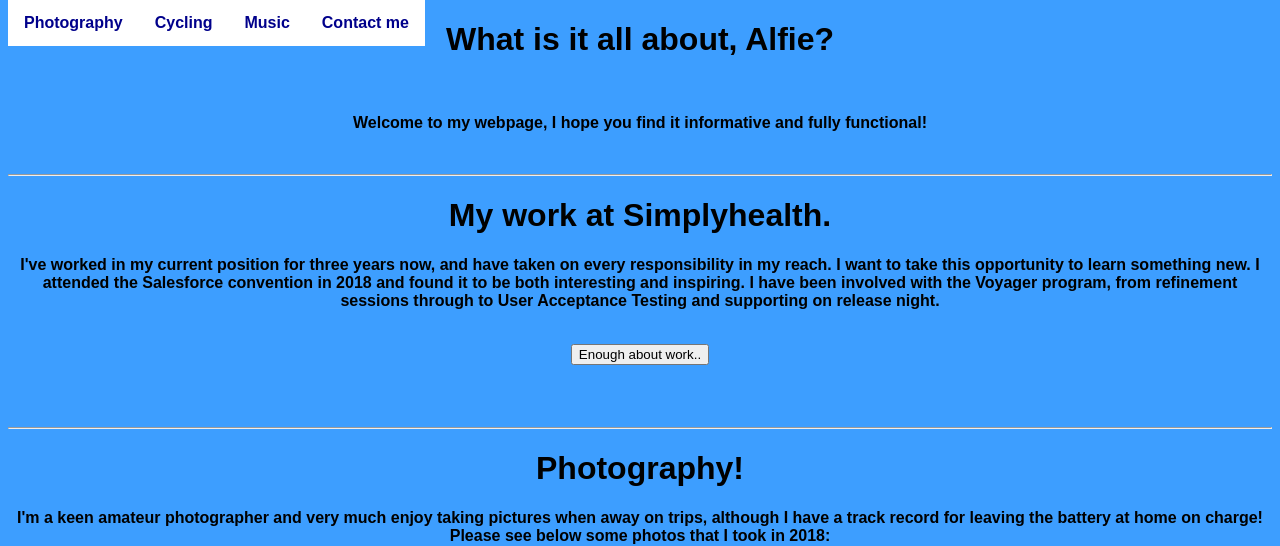
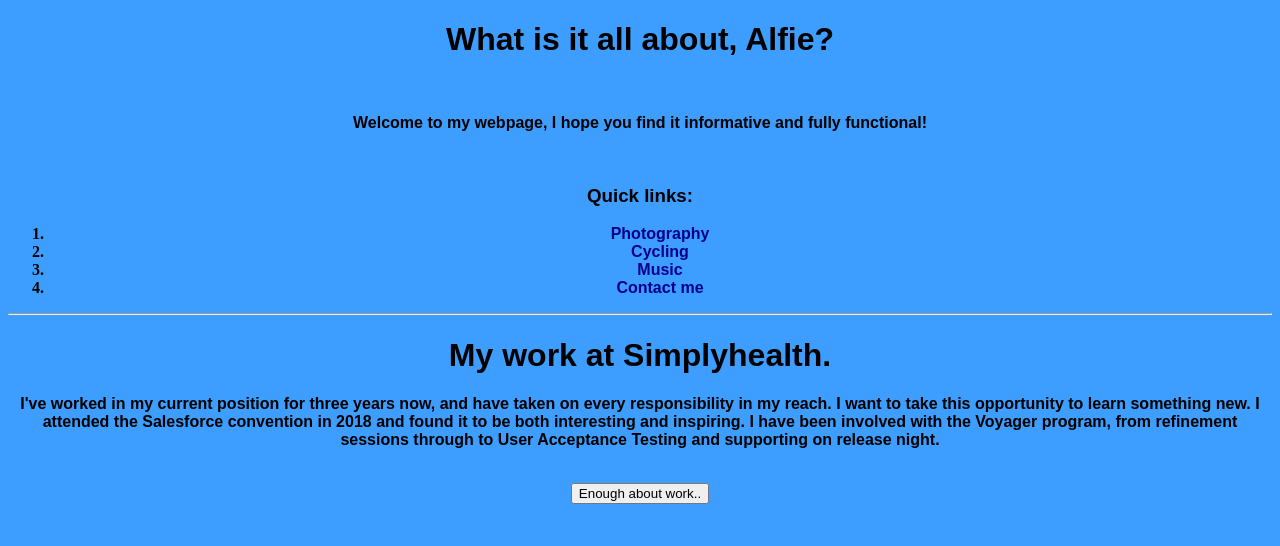
Before and after one commit to jamespegg/Alfsilvester.github.io, a plain HTML site: page index.html in a window 1280 px wide. Shown: the top 546 px of the page. Drawn offline with Linux system fonts and the light colour scheme.

Commit message:
remove navigation

```diff
--- a/index.html
+++ b/index.html
@@ -6,7 +6,6 @@ body {background-color:rgb(61, 158, 255)}
 body {
 text-align: center; /* Center align for IE */
 }
-
 .wrapper {
 margin: 0 auto; /* Center align for Good browsers like Firefox, Opera, Netscape */
 text-align: left;
@@ -41,41 +40,17 @@ text-decoration: underline}
 img {
 width:600px;
 height:400px}
-ol {
-list-style-type: none;
-position: fixed;
-top: 0;
-margin: 0;
-padding: 0;
-overflow: hidden;
-background-color: rgb(255, 255, 255);
-}
-
-li {
-  float: left;
-}
-
-li a {
-  display: block;
-  color: white;
-  text-align: center;
-  padding: 14px 16px;
-  text-decoration: none;
-}
-
-li a:hover {
-  background-color: #111;
-}
 </style>
 </head>
 <h1 style="Color:black" title="Welcome to my webpage"> What is it all about, Alfie?</h1>
 <br>
 <p> <b> Welcome to my webpage, I hope you find it informative and fully functional!</p>
 <br>
+<h3 style="font-family:Arial">Quick links:</h3>
 <ol>
   <li><a href="#C1">Photography</a></li>
   <li><a href="#C2">Cycling</a></li>
-  <li><a href="#C3">Music</a></li>
+  <li style="color:black"><a href="#C3">Music</a></li>
   <li><a href="#C4">Contact me</a></li>
 </ol>
 <hr>
```
